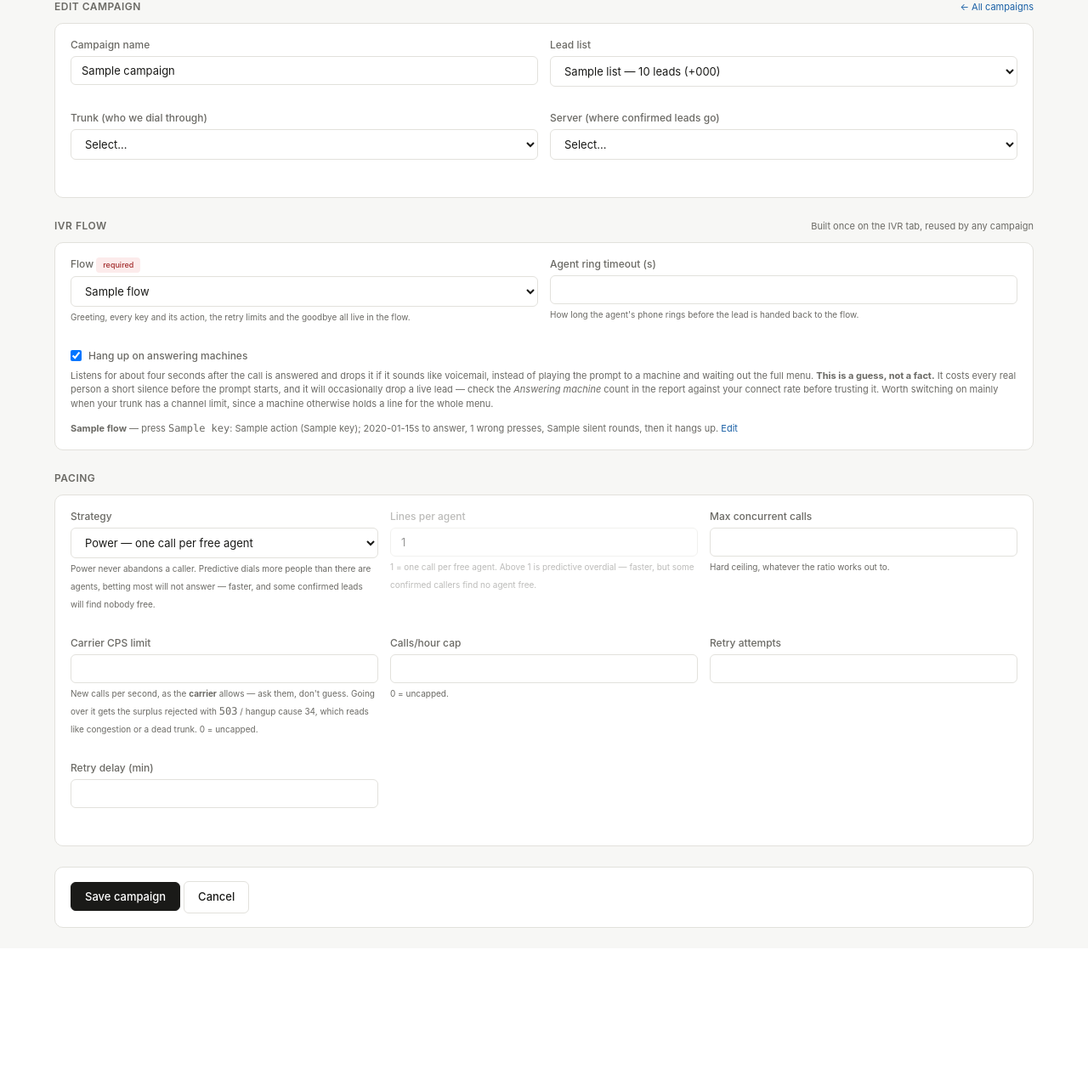
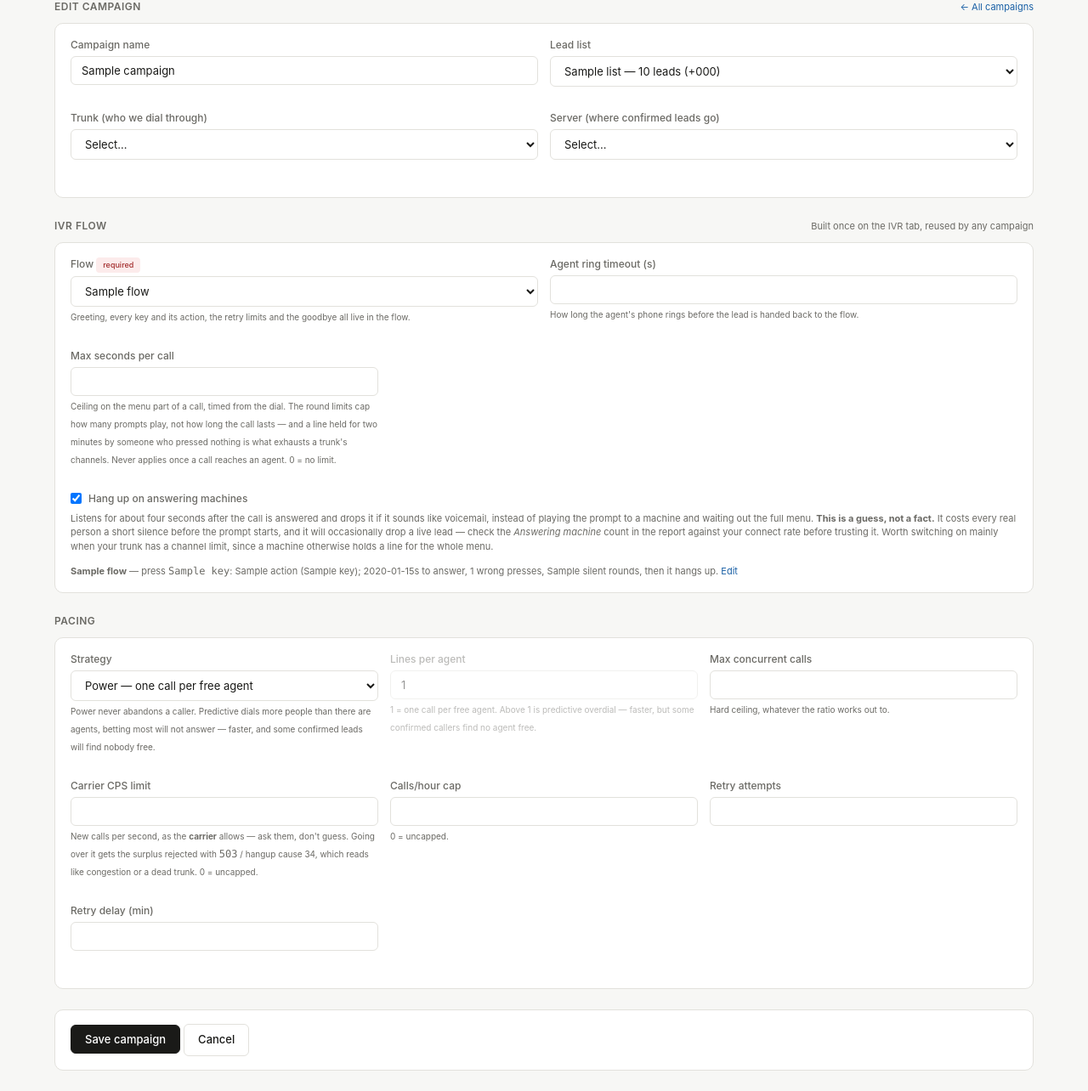
Before and after one commit to dhirendralive9/shadowpbx-campaign, a Node server app: template src/views/campaign-edit.ejs in a window 1280 px wide. Shown: the part 119-1403 px from the top of the page at 85% size. Before the commit the page ends 1211 px from the top, so only its background shows below. Run offline with Node 20, Linux system fonts and the light colour scheme; the template is opened without the code that fills it: most values are stand-ins (such as "Sample title", 1, 10 or a date in 2020); some libraries are stand-ins or nearby versions.

Commit message:
Cap call duration, and stop every call reporting "playing prompt"
Calls were running past two minutes in the menu. Two causes, and the second
was hiding the first.

The round limits bound how many PROMPTS play, not how long a call lasts. A
12s greeting plus a 30s silence, twice, on top of 20s of ringing, is ~107s
of trunk channel for somebody who pressed nothing. On a trunk with a channel
limit that is the expensive failure, and it is exactly the cause-34
congestion being chased all week.

- New per-campaign "Max seconds per call" (default 90, 0 = off), timed from
  the dial so ring time counts. It covers the MENU only and stops applying
  once a key sends the call to an agent: cutting off a live conversation to
  satisfy a dialler setting would cost far more than the line it saves.
- The keypress timeout default for NEW flows drops from 30s to 8s. Nobody
  who means to press 1 takes thirty seconds. Existing flows keep what they
  were saved with, so this has to be changed by hand on the current one --
  it is the single biggest lever here: 107s -> 63s per call.

The display bug that masked it: runFlow set state 'greeting' when playback
started and never changed it, so a call showed "playing prompt" for the
entire silent wait however long it sat there, and the dashboard's "waiting
for a key" column could never be anything but zero. Same shape as the
heardAudio bug. It now reports 'awaiting-key' while waiting.

Co-Authored-By: Claude Opus 5 <noreply@anthropic.com>
Claude-Session: https://claude.ai/code/session_01HyMRQmGyb7eCNp63dKzK4s

```diff
--- a/src/views/campaign-edit.ejs
+++ b/src/views/campaign-edit.ejs
@@ -75,6 +75,16 @@
 
     <!-- Hidden field first: an unticked checkbox submits nothing, so without
          it this could be switched on and never off again. -->
+    <div class="grid-3">
+      <div class="form-group"><label class="form-label">Max seconds per call</label>
+        <input class="form-input" name="maxCallSeconds" type="number" min="0" max="600"
+               value="<%= c.ivr.maxCallSeconds %>">
+        <span class="muted" style="font-size:10px">Ceiling on the menu part of a call, timed from
+          the dial. The round limits cap how many prompts play, not how long the call lasts — and a
+          line held for two minutes by someone who pressed nothing is what exhausts a trunk's
+          channels. Never applies once a call reaches an agent. 0 = no limit.</span></div>
+    </div>
+
     <input type="hidden" name="detectMachines" value="false">
     <label class="form-label" style="display:flex;align-items:center;gap:8px;margin:14px 0 6px">
       <input type="checkbox" name="detectMachines" value="true"
```
